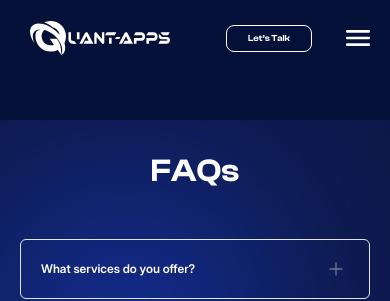
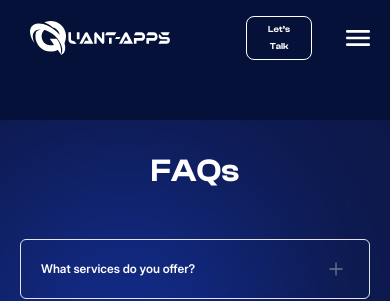
Before and after one commit to R-Gutu/Quant_Apps_Next, a Next.js app in the folder quant-app/: page /en/faqs in a window 390 px wide. Shown: the top 301 px of the page. Built offline with nearby package versions, Linux system fonts and the light colour scheme; no server answers.

Commit message:
header fixed styles

```diff
--- a/quant-app/app/[locale]/_components/AppToolbar.tsx
+++ b/quant-app/app/[locale]/_components/AppToolbar.tsx
@@ -14,7 +14,7 @@ import { cn, scrollToId } from "@/lib/utils/utils";
 
 const AppToolbar = () => {
   const t = useTranslations("app-toolbar");
-  const isSmallScreen = useMediaQuery("(max-width:768px)");
+  const isSmallScreen = useMediaQuery("(max-width:950px)");
   const currentPathname = usePathname();
   const [pathname, setPathname] = useState('/');
   let projectsAreVisible = useOnScreen('projects');
--- a/quant-app/styles/header.css
+++ b/quant-app/styles/header.css
@@ -8,17 +8,14 @@ header {
 }
 
 .header {
-    display: -webkit-box;
-    display: -ms-flexbox;
-    display: flex;
-    -webkit-box-align: center;
-    -ms-flex-align: center;
-    align-items: center;
-    -webkit-box-pack: justify;
-    -ms-flex-pack: justify;
-    justify-content: space-between;
+    display: grid;
+    grid-template-columns: auto 2fr 0.5fr auto; /* Adjust based on the number of elements */
+    align-items: center; /* Center align items vertically */
+    justify-content: space-between; /* Space out items horizontally */
+    /* gap: 50px; */
     padding: 10px 0 14px 0;
 }
+
 
 .logo {
     display: -webkit-box;
@@ -50,6 +47,7 @@ nav {
     -webkit-box-align: center;
     -ms-flex-align: center;
     align-items: center;
+    justify-content: center;
     gap: 19px;
 }
 
@@ -155,18 +153,3 @@ nav {
     align-items: center;
     margin-top: 40px;
 }
-
-@media (max-width: 391px) {
-    .logo {
-        max-width: 140px;
-    }
-}
-
-@media (max-width: 768px) {
-    .menu {
-        display: none;
-    }
-    .burger {
-        display: inline-block;
-    }
-}
--- a/quant-app/styles/main.css
+++ b/quant-app/styles/main.css
@@ -467,12 +467,7 @@
         max-height: 350px;
     }
 
-    .burger {
-        display: block;
-    }
-
-    .about-info-img,
-    .menu {
+    .about-info-img {
         display: none;
     }
 
@@ -593,16 +588,26 @@
         gap: 10px;
     }
 
-    .header {
-        padding: 10px 0 0 0;
-    }
-
     .seo-timeline__items {
         gap: 14px;
     }
 
     .seo {
         padding-top: 25px;
+    }
+}
+
+@media (max-width: 950px){
+    .burger {
+        display: block;
+    }
+
+    .menu {
+        display: none;
+    }
+
+    .header {
+        padding: 10px 0 0 0;
     }
 }
 
```
